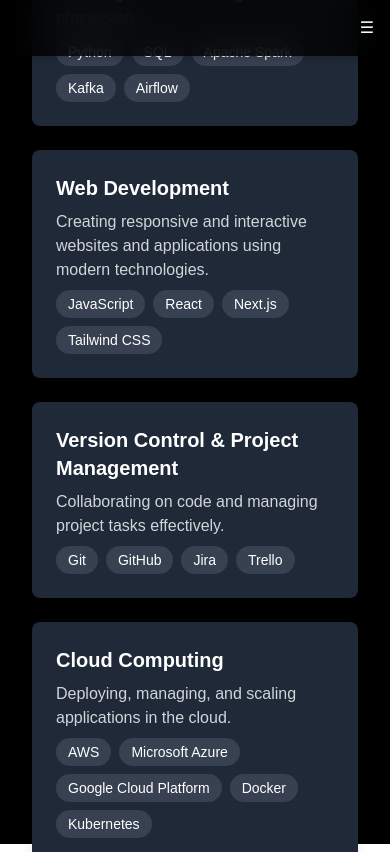
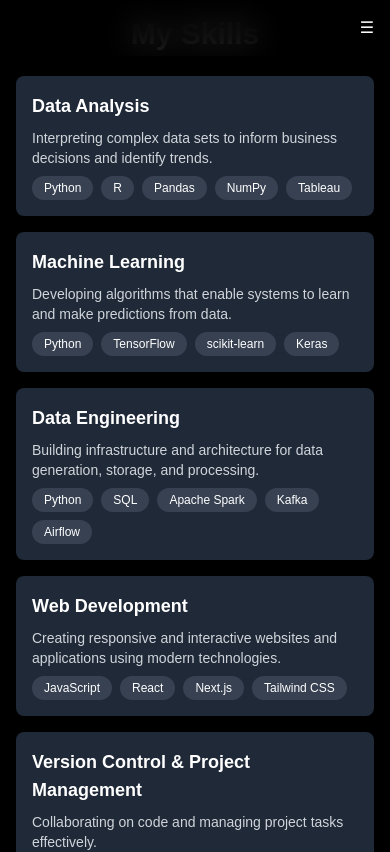
Before and after one commit to daniyalrosli/my-portfolio, a Next.js app: page /skills in a window 390 px wide. Shown: the top 852 px of the page. Built offline with nearby package versions, Linux system fonts and the light colour scheme.

Commit message:
update design

```diff
--- a/src/app/about/page.tsx
+++ b/src/app/about/page.tsx
@@ -10,7 +10,7 @@
       <Navbar />
       {/* Framer Motion for the fade-in effect */}
       <motion.section
-        className="flex flex-col items-center justify-center h-screen p-8"
+        className="flex flex-col items-center justify-center min-h-screen p-4 sm:p-8"
         initial={{ opacity: 0, y: 20 }} // Initial state before animation
         animate={{ opacity: 1, y: 0 }} // Animation target state
         transition={{ duration: 1, ease: "easeOut" }} // Animation duration and easing
@@ -18,7 +18,7 @@
         <div className="max-w-4xl w-full text-center space-y-6">
           {/* Heading */}
           <motion.h2
-            className="text-5xl font-extrabold text-white mb-6"
+            className="text-3xl sm:text-5xl font-extrabold text-white mb-4 sm:mb-6"
             initial={{ opacity: 0, y: -20 }} // Initial state for heading
             animate={{ opacity: 1, y: 0 }} // Target animation state for heading
             transition={{ duration: 0.8, ease: "easeOut" }} // Separate timing for heading
@@ -28,7 +28,7 @@
 
           {/* Description */}
           <motion.p
-            className="text-xl text-gray-300 leading-relaxed tracking-wide shadow-lg p-6 rounded-lg bg-gray-800 bg-opacity-20"
+            className="text-base sm:text-xl text-gray-300 leading-relaxed tracking-wide shadow-lg p-4 sm:p-6 rounded-lg bg-gray-800 bg-opacity-20 text-justify"
             initial={{ opacity: 0, y: 10 }} // Initial state for the paragraph
             animate={{ opacity: 1, y: 0 }} // Target animation state for paragraph
             transition={{ duration: 1.2, ease: "easeOut", delay: 0.3 }} // Delayed animation for the paragraph
@@ -37,16 +37,19 @@
             <br />
             <br />
             Alongside my primary focus on data, I have a growing interest in web development, allowing me to create interactive applications that enhance user experience. My academic journey has equipped me with a solid foundation in programming, algorithms, and statistical modeling, enabling me to tackle real-world problems with innovative solutions.
+            <br />
+            <br />
+            Throughout my projects and internships, I have consistently demonstrated the ability to complete tasks efficiently within the given timeframe— with the help of ChatGPT of course 😉. This has strengthened my problem-solving skills, time management, and adaptability, allowing me to balance competing priorities while maintaining high standards of quality in my work.
           </motion.p>
 
           {/* Resume Download Link */}
           <motion.div
-            className="mt-6"
+            className="mt-4 sm:mt-6"
             initial={{ opacity: 0, y: 10 }} // Initial state for the resume link
             animate={{ opacity: 1, y: 0 }} // Target animation state
             transition={{ duration: 1.2, ease: "easeOut", delay: 0.5 }} // Delayed animation for resume link
           >
-
+            {/* Placeholder for resume download link */}
           </motion.div>
         </div>
       </motion.section>
--- a/src/app/page.tsx
+++ b/src/app/page.tsx
@@ -25,7 +25,7 @@
   return (
     <main className="bg-black text-white min-h-screen">
       <Navbar /> {/* Render the Navbar here */}
-      <section className="h-screen flex items-center justify-between px-5 bg-gradient-to-r from-gray-900 to-black">
+      <section className="h-screen flex items-center justify-between px-5 bg-black">
         {/* Text Section */}
         <motion.div
           className="flex flex-col justify-center gap-4 pr-4"
--- a/src/app/projects/page.tsx
+++ b/src/app/projects/page.tsx
@@ -23,7 +23,7 @@
               <span className="inline-block bg-red-600 text-xs text-white rounded-full px-3 py-1">Jupyter Notebook</span>
             </div>
             <a
-              href="https://github.com/your-username/heartcare" // Replace with your project link
+              href="https://github.com/daniyalrosli/Final-Year-Project" // Replace with your project link
               target="_blank"
               rel="noopener noreferrer"
               className="text-blue-400 hover:underline">
@@ -46,7 +46,7 @@
               <span className="inline-block bg-red-600 text-xs text-white rounded-full px-3 py-1">NLTK</span>
             </div>
             <a
-              href="https://github.com/your-username/suicidal-tweet-detection" // Replace with your project link
+              href="https://github.com/daniyalrosli/Suicidal-Tweet-Detection-on-X" // Replace with your project link
               target="_blank"
               rel="noopener noreferrer"
               className="text-blue-400 hover:underline">
@@ -107,7 +107,7 @@
 
             </div>
             <a
-              href="https://github.com/your-username/suicidal-tweet-detection" // Replace with your project link
+              href="https://drive.google.com/file/d/1MXGckPvos-ILC72FxCWcDN1MVba8GZpx/view?usp=sharing" // Replace with your project link
               target="_blank"
               rel="noopener noreferrer"
               className="text-blue-400 hover:underline">
--- a/src/app/skills/page.tsx
+++ b/src/app/skills/page.tsx
@@ -44,33 +44,29 @@
       description: 'A domain-specific language used in programming and managing relational databases.',
       techStack: ['MySQL', 'PostgreSQL', 'SQLite'],
     },
-
     {
-
       name: 'Data Visualization',
       description: 'Creating visual representations of data to communicate insights and findings.',
       techStack: ['Matplotlib', 'Seaborn', 'Microsoft Power BI', 'Tableau'],
-
     }
-
-
-    // Add more skills and descriptions as needed
   ];
 
   return (
     <main className="bg-black text-white min-h-screen">
       <Navbar />
-      <section className="flex items-center justify-center h-screen p-8">
+      <section className="flex items-center justify-center min-h-screen p-4 sm:p-8">
         <div className="max-w-6xl w-full">
-          <h2 className="text-4xl font-bold mb-8 text-center text-gray-100">My Skills</h2>
-          <div className="grid grid-cols-1 sm:grid-cols-2 lg:grid-cols-3 gap-6">
+          <h2 className="text-3xl sm:text-4xl font-bold mb-6 sm:mb-8 text-center text-gray-100">
+            My Skills
+          </h2>
+          <div className="grid grid-cols-1 sm:grid-cols-2 lg:grid-cols-3 gap-4 sm:gap-6">
             {skills.map((skill, index) => (
-              <div key={index} className="bg-gray-800 p-6 rounded-lg shadow-lg transition-transform transform hover:scale-105 hover:shadow-2xl relative overflow-hidden group">
-                <h3 className="text-xl font-semibold mb-2">{skill.name}</h3>
-                <p className="text-gray-300 mb-2">{skill.description}</p>
+              <div key={index} className="bg-gray-800 p-4 sm:p-6 rounded-lg shadow-lg transition-transform transform hover:scale-105 hover:shadow-2xl relative overflow-hidden group">
+                <h3 className="text-lg sm:text-xl font-semibold mb-2">{skill.name}</h3>
+                <p className="text-gray-300 mb-2 text-sm sm:text-base">{skill.description}</p>
                 <div className="flex flex-wrap gap-2 mt-2">
                   {skill.techStack.map((tech, techIndex) => (
-                    <span key={techIndex} className="bg-gray-700 text-sm px-3 py-1 rounded-full">
+                    <span key={techIndex} className="bg-gray-700 text-xs sm:text-sm px-3 py-1 rounded-full">
                       {tech}
                     </span>
                   ))}
```
